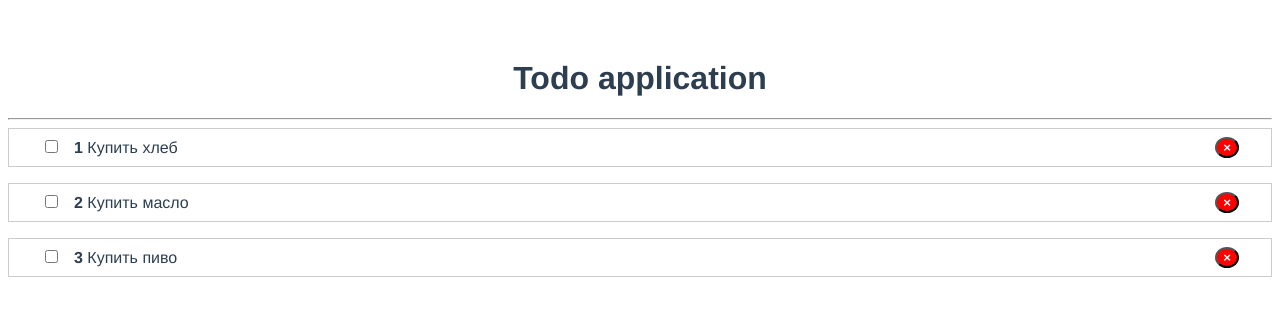
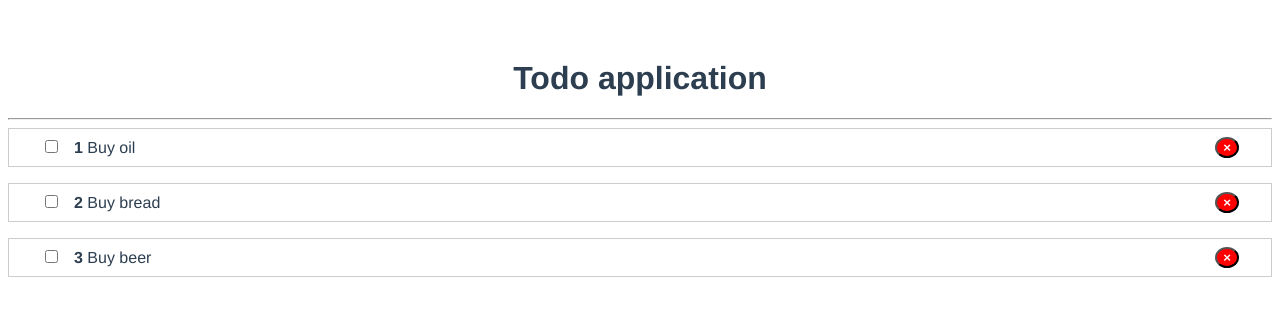
Before and after one commit to duho3abp-dz/Todo_app_Vue.js, a Vue app: page / in a window 1280 px wide. Shown: the top 316 px of the page. Built offline with nearby package versions, Linux system fonts and the light colour scheme.

Commit message:
changed README.md

```diff
--- a/src/App.vue
+++ b/src/App.vue
@@ -15,9 +15,9 @@ export default {
   data() {
     return {
       todos: [
-        {id: 1, title: 'Купить хлеб', completed: false},
-        {id: 2, title: 'Купить масло', completed: false},
-        {id: 3, title: 'Купить пиво', completed: false}
+        {id: 1, title: 'Buy oil', completed: false},
+        {id: 2, title: 'Buy bread', completed: false},
+        {id: 3, title: 'Buy beer', completed: false}
       ]
     }
   },
```
Also changed, not shown: 1 other file (tests, documents, lock files or other folders).
